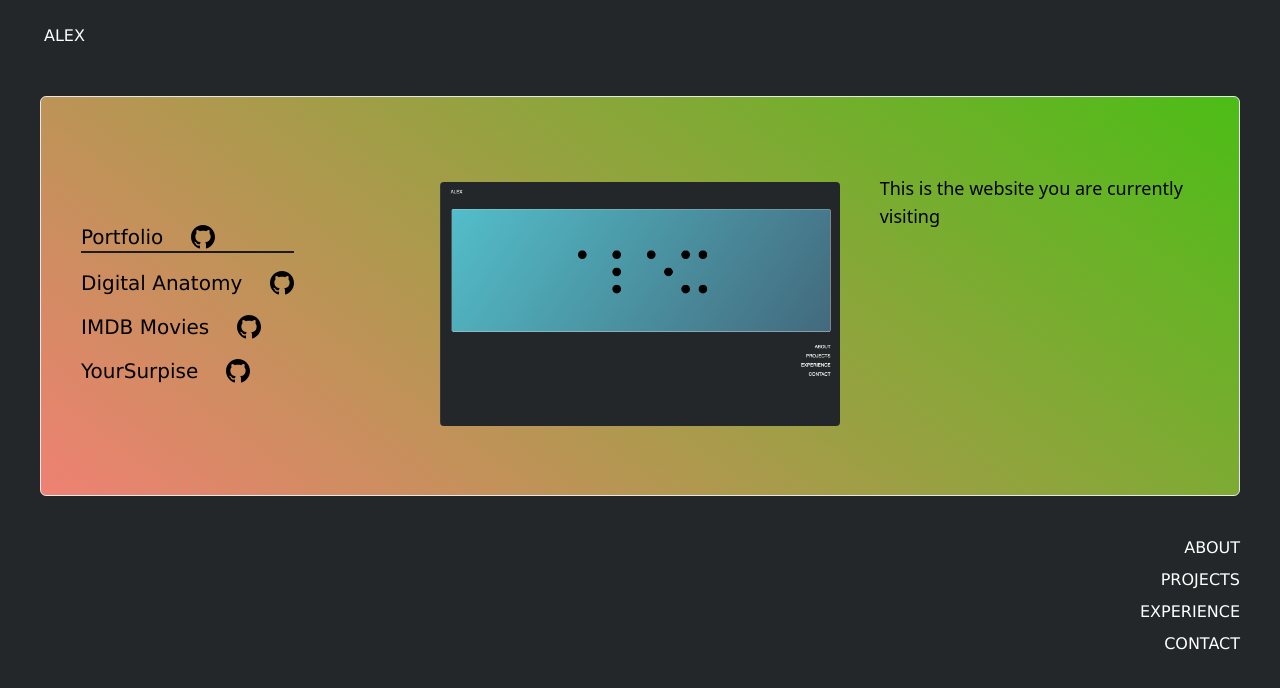
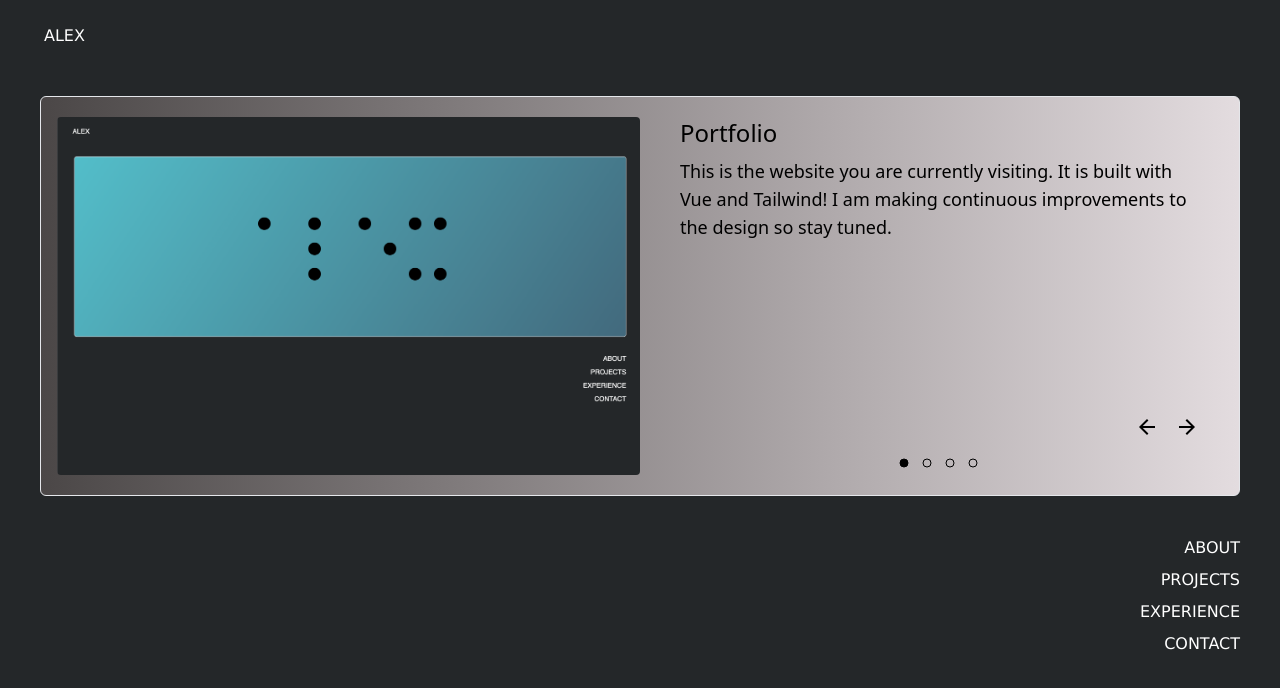
Before and after one commit to AlexGit123/portfolio, a Vue app: page / in a window 1280 px wide. Both pictures are taken after a click on the button "PROJECTS". Shown: the top 688 px of the page. Built offline with nearby package versions, Linux system fonts and the light colour scheme; a web font is replaced by a local one.

Commit message:
design adjustments

```diff
--- a/src/components/ProjectCardComponent.vue
+++ b/src/components/ProjectCardComponent.vue
@@ -1,7 +1,7 @@
 <template>
-            <div class="flex pt-4">
-                <img class="rounded" :src="getImageURL()">
-            </div>
+    <div class="">
+        <img class="rounded" :src="getImageURL()">
+    </div>
 </template>
 <script>
 export default {
--- a/src/views/HomePageView.vue
+++ b/src/views/HomePageView.vue
@@ -1,7 +1,7 @@
 <template>
     <div class="background flex justify-center p-10">
         <div class="min-h-screen w-full">
-            <div id="gradient" class="h-1/2 border rounded-md flex flex-col items-center justify-center">
+            <div id="gradient" class="gradient h-1/2 border rounded-md flex flex-col items-center justify-center">
                 <template v-if="!currentComponent">
                     <svg width="500" height="200" xmlns="http://www.w3.org/2000/svg">
 
@@ -90,28 +90,26 @@ export default {
             console.log("test", id)
         },
         generateGradient() {
-            let hexVals = ['0', '1', '2', '3', '4', '5', '6', '7', '8', '9', 'A', 'B', 'C', 'D', 'E', 'F'];
+            // let hexVals = ['0', '1', '2', '3', '4', '5', '6', '7', '8', '9', 'A', 'B', 'C', 'D', 'E', 'F'];
 
-            function populate(a) {
-                for (let i = 0; i < 6; i++) {
-                    // console.log(i)
-                    let x = Math.round(Math.random() * 15);
-                    let y = hexVals[x];
-                    a += y;
-                }
-                return a;
-            }
+            // function populate(a) {
+            //     for (let i = 0; i < 6; i++) {
+            //         // console.log(i)
+            //         let x = Math.round(Math.random() * 15);
+            //         let y = hexVals[x];
+            //         a += y;
+            //     }
+            //     return a;
+            // }
 
-            let color1 = populate('#');
-            let color2 = populate('#');
+            // let color1 = populate('#');
+            // let color2 = populate('#');
 
-            let angle = Math.round(Math.random() * 360);
+            // let angle = Math.round(Math.random() * 360);
 
-            let gradient = "linear-gradient(" + angle + "deg, " + color1 + ", " + color2 + ")";
+            // let gradient = "linear-gradient(" + angle + "deg, " + color1 + ", " + color2 + ")";
 
-            document.getElementById('gradient').style.background = gradient;
-
-
+            // document.getElementById('gradient').style.background = gradient;
         },
     },
     mounted() {
@@ -131,7 +129,7 @@ export default {
 }
 
 .gradient {
-    background: linear-gradient(90deg, #92555f 0%, #FF69B4 100%);
+    background: linear-gradient(90deg, #4b4747 0%, #e3dcdf 100%);
 }
 
 .background {
--- a/src/views/ProjectsView.vue
+++ b/src/views/ProjectsView.vue
@@ -1,27 +1,37 @@
 <template>
-    <div class="grid grid-cols-3">
+    <div class="grid grid-cols-2">
         <!-- Left side content -->
-        <div class="flex p-10">
-            <ul class="flex flex-col justify-center space-y-4">
-                <a href="#" />
-                <li v-for="project in projects" :key="project.id" @click="handleClick(project.id)"
-                    class="flex space-x-2 items-center text-xl"
-                    :class="{ 'selected-project': selectedProjectId === project.id }">
-                    <span class="font">{{ project.title }}</span>
-                    <a href="#" class="pl-5">
-                        <img class="w-6 h-6 icon" src="@/assets/github1.svg">
-                    </a>
-                </li>
-            </ul>
+        <div class="flex pl-4">
+            <div>
+                <ProjectCardComponent v-if="selectedProjectId" :key="selectedProjectId"
+                    :project="getProjectById(selectedProjectId)" />
+            </div>
         </div>
         <!-- Right side content -->
-        <div class="">
-            <ProjectCardComponent v-if="selectedProjectId" :key="selectedProjectId"
-                :project="getProjectById(selectedProjectId)" />
-        </div>
+        <div class="pl-10 pr-10 flex flex-col justify-between">
+            <div>
+                <p class="text-2xl">{{ getProjectById(selectedProjectId).title }}</p>
+                <p class="mt-2 text-lg">{{ getProjectById(selectedProjectId).description }}</p>
+            </div>
 
-        <div class="pl-10 pr-10">
-            <p class="mt-2 text-lg">{{ getProjectById(selectedProjectId).description }}</p>
+            <div class="flex flex-col justify-end">
+                <div class="flex justify-end pb-4 space-x-4">
+                    <div class="cursor-pointer" v-on:click="handleBackClick()">
+                        <img class="icon" src="@/assets/arrow_back.svg">
+                    </div>
+                    <div class="cursor-pointer" v-on:click="handleForwardClick()">
+                        <img class="icon" src="@/assets/arrow_forward.svg">
+                    </div>
+                </div>
+                <div class="flex justify-center space-x-2">
+                    <div v-for="project in projects" :key="project.id">
+                        <svg xmlns="http://www.w3.org/2000/svg" width="15" height="20">
+                            <circle cx="6" cy="8" r="4" stroke="black"
+                                :fill="project.id === selectedProjectId ? 'black' : 'none'" />
+                        </svg>
+                    </div>
+                </div>
+            </div>
         </div>
     </div>
 </template>
@@ -36,17 +46,26 @@ export default {
     data() {
         return {
             projects: [
-                { id: 1, title: 'Portfolio', description: 'This is the website you are currently visiting', githubLink: '', img: "portfolioimg.png" },
-                { id: 2, title: 'Digital Anatomy', description: 'The Digital Anatomy project focused on creating an interactive experience for learners and providing educators with innovative teaching tools.', githubLink: '', img: "portfolioimg.png" },
-                { id: 3, title: 'IMDB Movies', description: 'This is the website you are currently viewing', githubLink: '', img: "portfolioimg.png" },
-                { id: 4, title: 'YourSurpise', description: 'This is the website you are currently viewing', githubLink: '', img: 'portfolioimg.png' },
+                { id: 1, title: 'Portfolio', description: 'This is the website you are currently visiting. It is built with Vue and Tailwind! I am making continuous improvements to the design so stay tuned.', githubLink: '', img: "portfolioimg.png" },
+                { id: 2, title: 'Digital Anatomy', description: 'The Digital Anatomy project focused on creating an interactive experience for learners and providing educators with an e-learning/teaching tool. It was built with Unreal Engine and the web-based e-tool was made with Django', githubLink: '', img: "portfolioimg.png" },
+                { id: 3, title: 'IMDB Movies', description: 'In progress', githubLink: '', img: "portfolioimg.png" },
+                { id: 4, title: 'YourSurpise', description: 'In progress', githubLink: '', img: 'portfolioimg.png' },
             ],
             selectedProjectId: 1,
         };
     },
     methods: {
-        handleClick(id) {
-            this.selectedProjectId = id
+        handleBackClick() {
+            if (this.selectedProjectId > this.projects[0].id) {
+                this.selectedProjectId--;
+                console.log(this.selectedProjectId);
+            }
+        },
+        handleForwardClick() {
+            if (this.selectedProjectId < this.projects.length) {
+                this.selectedProjectId++;
+                console.log(this.selectedProjectId);
+            }
         },
         getProjectById(id) {
             return this.projects.find(project => project.id === id);
@@ -54,28 +73,4 @@ export default {
     }
 };
 </script>
-<style>
-.project-color {
-    background-color: #0074B7;
-}
-
-.square-color {
-    background-color: #1C1C1C;
-}
-
-.square-color1 {
-    background-color: #DADDD8;
-}
-
-.square-color2 {
-    background-color: #ECEBE4;
-}
-
-.square-color3 {
-    background-color: #EEF0F2;
-}
-
-.selected-project {
-    border-bottom: 2px solid #1C1C1C;
-}
-</style>
+<style></style>
--- /dev/null
+++ b/tailwind.config.js
@@ -0,0 +1,10 @@
+// tailwind.config.js
+export const content = [
+    './**/*.html',
+    './**/*.js',
+];
+export const theme = {
+    extend: {
+    },
+};
+export const plugins = [];
```
Also changed, not shown: src/assets/arrow_back.svg (added), src/assets/arrow_forward.svg (added).
